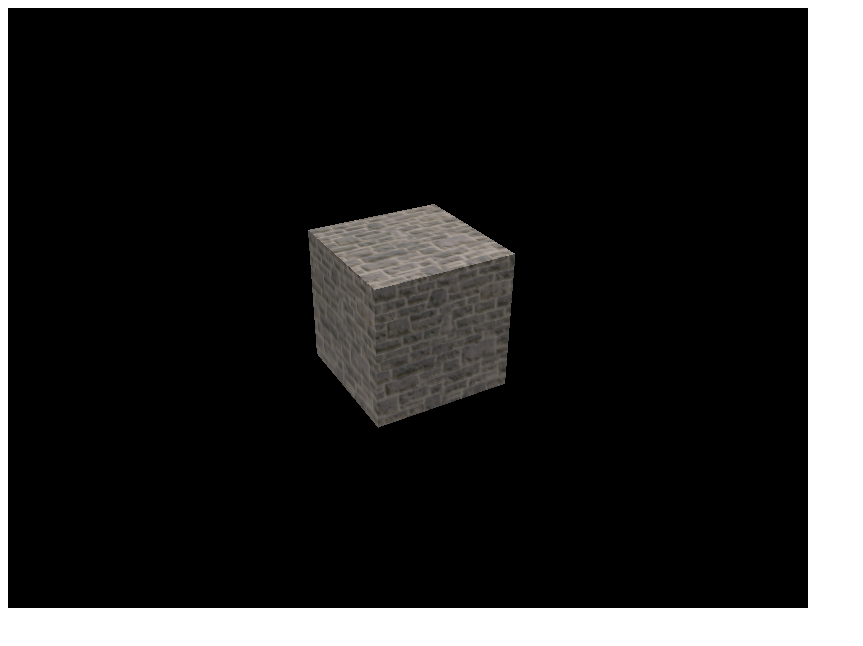
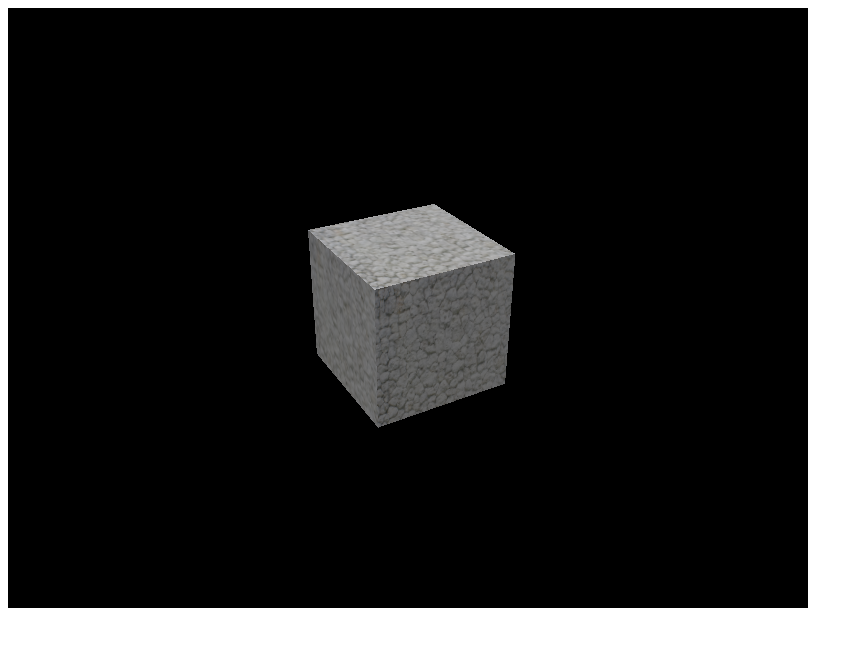
Before and after one commit to Syunsuke-Endo/modeling2, a plain HTML site: page sample7-bump.html in a window 1280 px wide. Shown: the whole page, without its empty margins (0-863 px from the left). Drawn offline with nearby package versions, Linux system fonts and the light colour scheme; animation ran at ten frames a second.

Commit message:
Update sample7-bump.html

```diff
--- a/sample7-bump.html
+++ b/sample7-bump.html
@@ -30,12 +30,12 @@
 
    // テクスチャー読み込み
    var textureLoader = new THREE.TextureLoader();
-  var texture = textureLoader.load("stone.jpg");
+  var texture = textureLoader.load("石垣.jpg");
   var mat = new THREE.MeshPhongMaterial();
   mat.map = texture;
 
   // バンプマップ読み込み
-  var bump = textureLoader.load("stone-bump.jpg");
+  var bump = textureLoader.load("石垣-bump.jpg");
   mat.bumpMap = bump;
   mat.bumpscale = 0.2;
 
```
